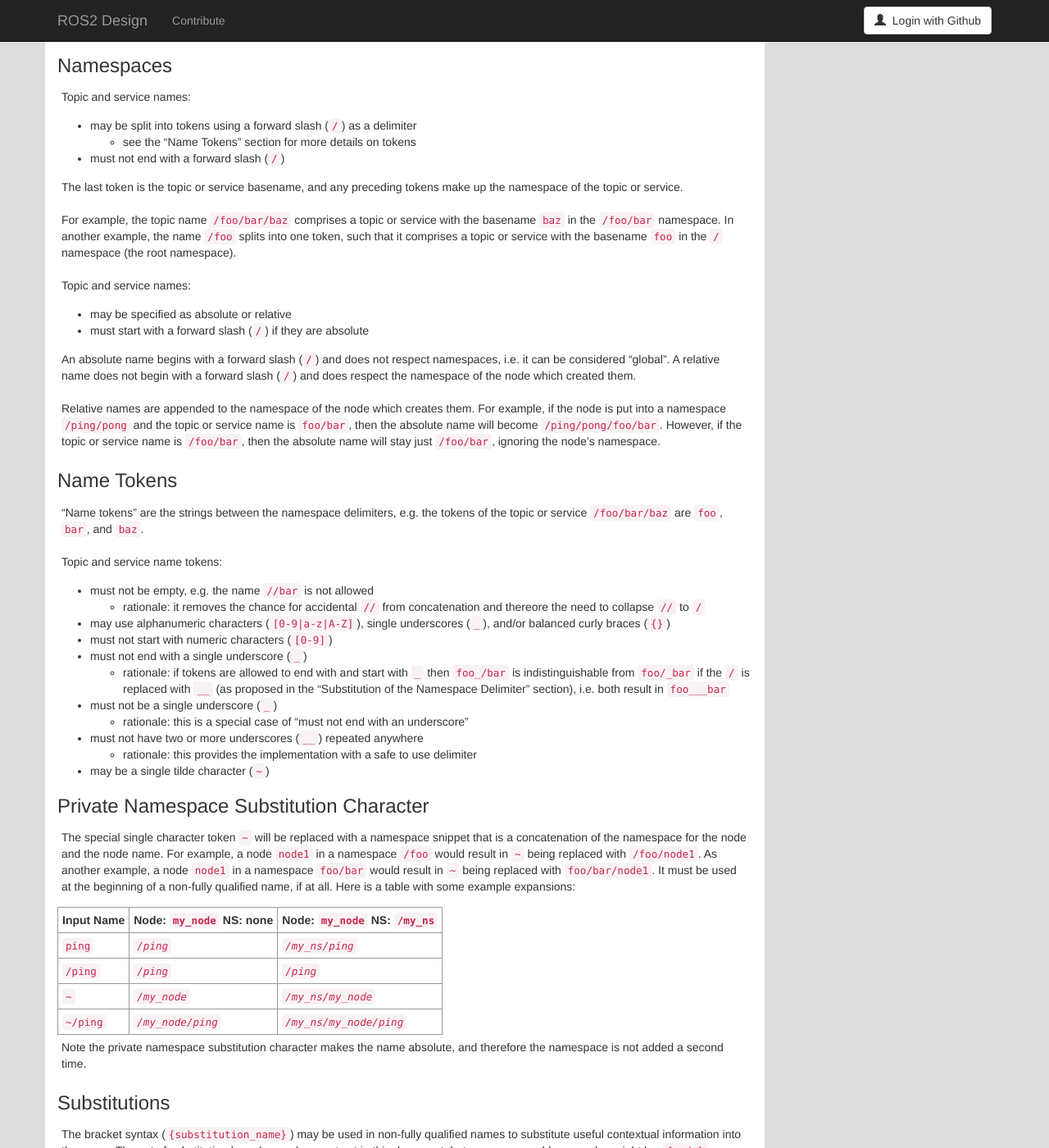
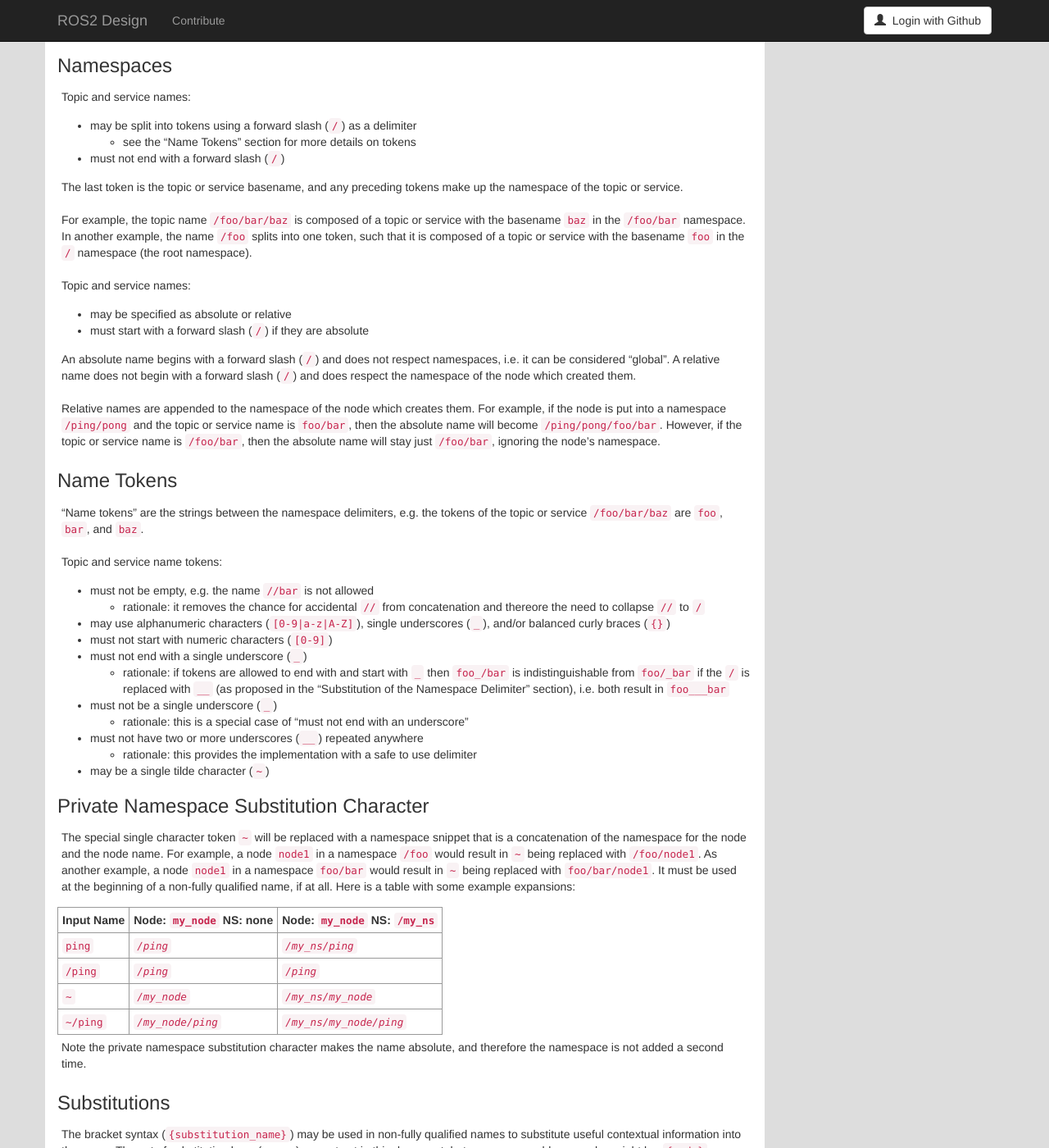
Before and after one commit to ros2/design, a Jekyll site: the page built from articles/115_topic_and_service_name_mapping.md, in a window 1280 px wide and 1400 px high, scrolled down 2235 px. Shown: the whole window at 82% size. Built offline with Jekyll 4.4.1, drawn with Linux system fonts in a browser that asks for light colours; nearby versions of some CDN libraries; some of the changed text lies outside the part shown.

Commit message:
Adapt to review comments

```diff
--- a/articles/115_topic_and_service_name_mapping.md
+++ b/articles/115_topic_and_service_name_mapping.md
@@ -122,8 +122,8 @@ Topic and service names:
 
 The last token is the topic or service basename, and any preceding tokens make up the namespace of the topic or service.
 
-For example, the topic name `/foo/bar/baz` comprises a topic or service with the basename `baz` in the `/foo/bar` namespace.
-In another example, the name `/foo` splits into one token, such that it comprises a topic or service with the basename `foo` in the `/` namespace (the root namespace).
+For example, the topic name `/foo/bar/baz` is composed of a topic or service with the basename `baz` in the `/foo/bar` namespace.
+In another example, the name `/foo` splits into one token, such that it is composed of a topic or service with the basename `foo` in the `/` namespace (the root namespace).
 
 Topic and service names:
 
```
Also changed, not shown: other parts of articles/115_topic_and_service_name_mapping.md (+3 -2 lines).
